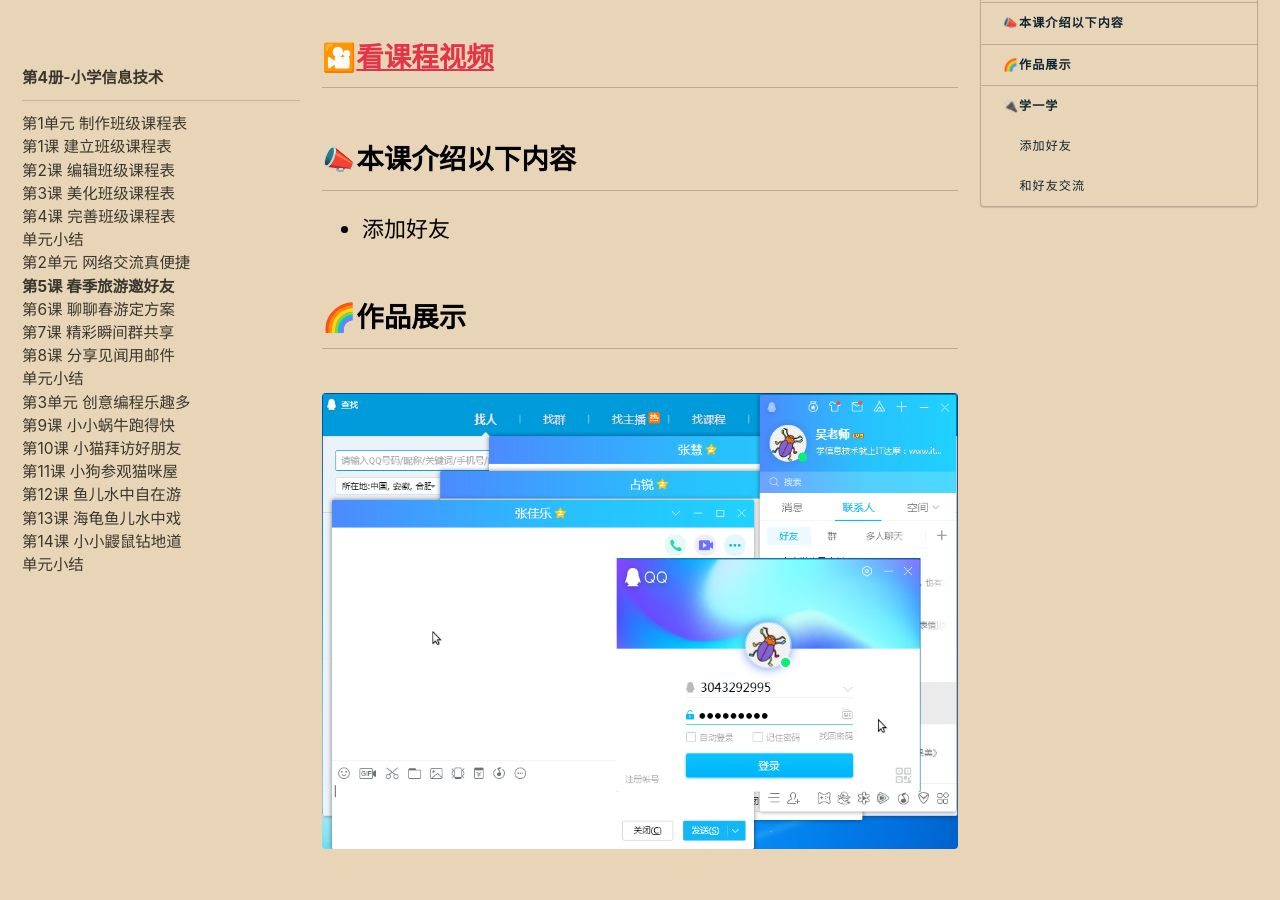
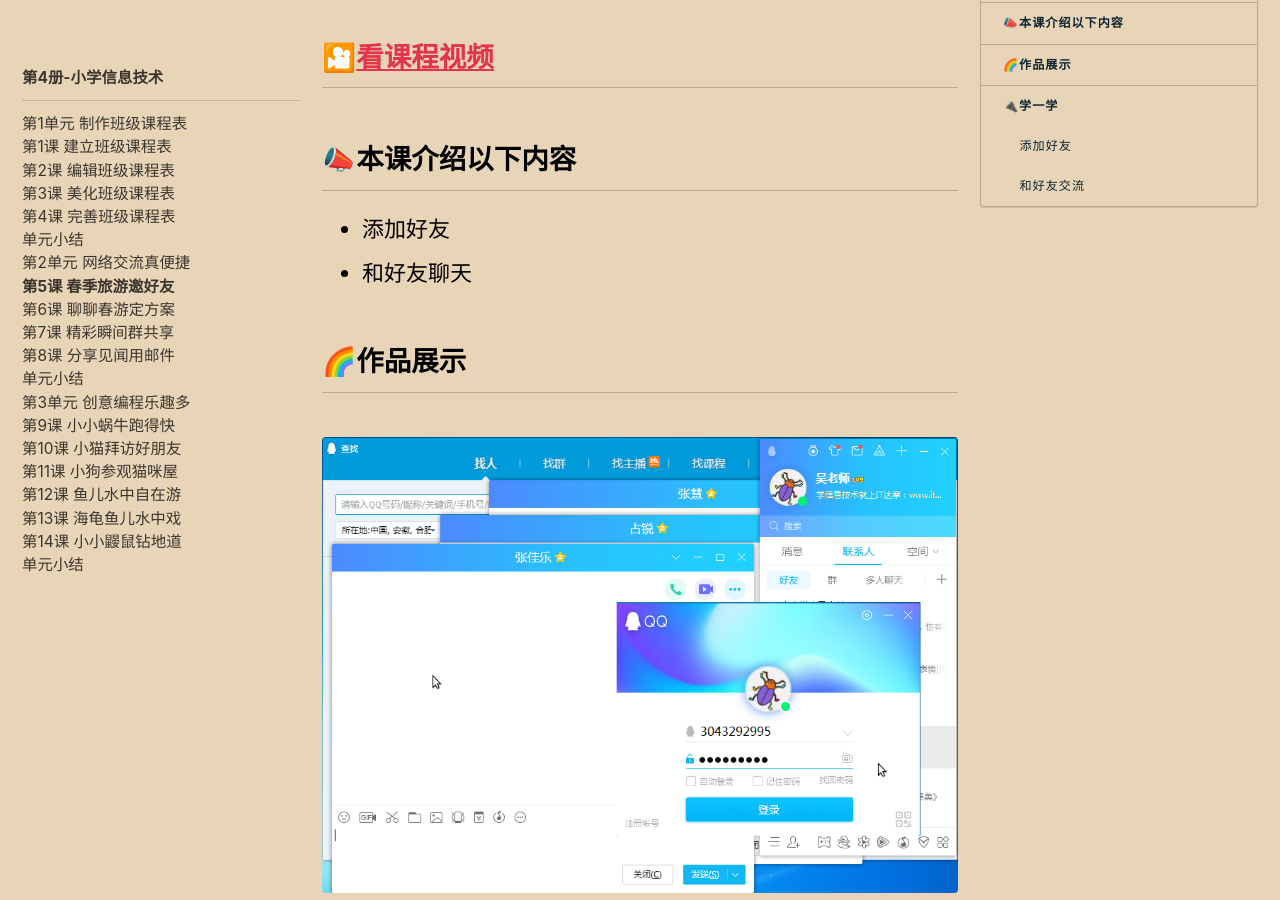
Before and after one commit to xinfengwu/goshinh.github.io-jekll-, a Jekyll site: the page built from _posts/courses/14-IT-Primary-4-version4/2018-03-22-Lesson5.md, in a window 1280 px wide and 900 px high, scrolled down 314 px. Built offline with Jekyll 4.4.1, drawn with Linux system fonts in a browser that asks for light colours; nearby versions of some CDN libraries; emoji names are drawn with the system emoji font.

Commit message:
Update 2018-03-22-Lesson5.md

```diff
--- a/_posts/courses/14-IT-Primary-4-version4/2018-03-22-Lesson5.md
+++ b/_posts/courses/14-IT-Primary-4-version4/2018-03-22-Lesson5.md
@@ -17,6 +17,7 @@ layouts_gallery:
 ## :mega:本课介绍以下内容
 
 - 添加好友
+- 和好友聊天
 
 ## :rainbow:作品展示
 {% include gallery id="layouts_gallery" caption="" %}
```
